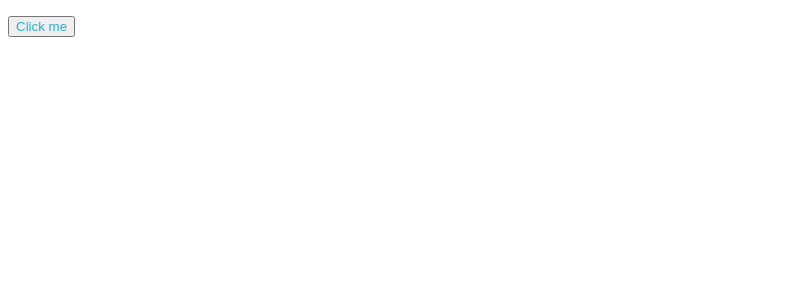
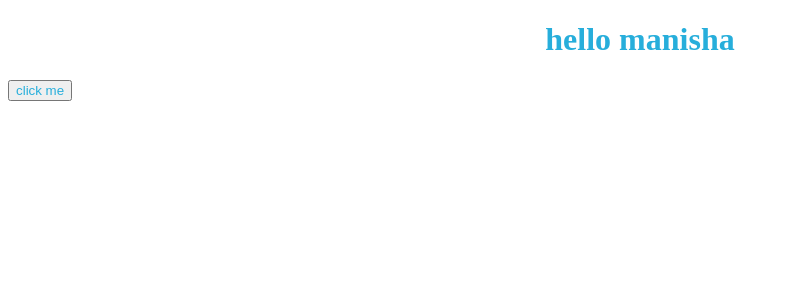
Before and after one commit to sehdevkumar/React-Practice-Assignments---Button-Action-with-Class-Component, a React app: page / in a window 1280 px wide. Shown: the top 300 px of the page, without its empty margins (0-789 px from the left). Built offline with nearby package versions, Linux system fonts and the light colour scheme.

Commit message:
Update App.js

```diff
--- a/src/components/App.js
+++ b/src/components/App.js
@@ -2,20 +2,27 @@ import React, {Component, useState} from "react";
 import '../styles/App.css';
 
 class App extends Component {
+
     constructor(props) {
         super(props);
-	     this.state = {data:""};
+    this.state = {
+      isShow: false
+    }
+    this.btnClick = this.btnClick.bind(this);
     };
 
-
+  btnClick() {
+    //console.log('btn clicked');
+    this.setState({isShow: true})
+  }
 
     render() {
         return(
             <div id="main">
-		       <p id="para">{this.state.data}</p>
-                    <button id="click" onClick={() => this.setState({ data: this.state.data="Hello, I've learnt to use the full-stack evaluation tool. This makes me so happy" })}>
-                  Click me
-                 </button>
+                { /* Do not remove this main div!! */ }
+      <h1>hello manisha</h1>
+      <button id="click" onClick={this.btnClick}>click me</button>
+      {this.state.isShow && <p id="para">Hello, I've learnt to use the full-stack evaluation tool. This makes me so happy</p>}
             </div>
         );
     }
```
Lines whose indentation alone changed are shown as unchanged.
